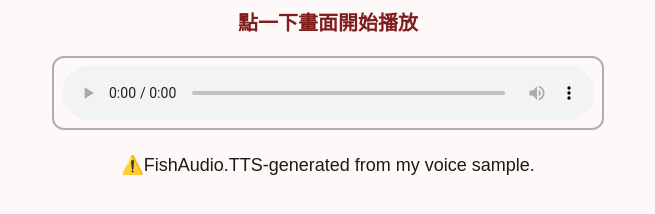
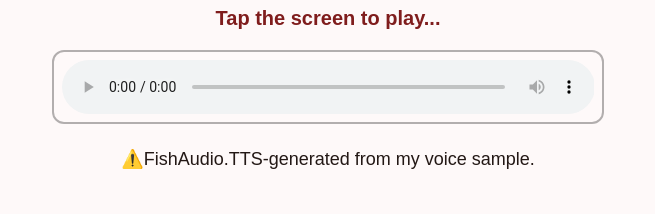
Before and after one commit to wangkejing2007/ntu-study-audio-NCKU, a plain HTML site: page NCKU-Conclusion.html in a window 1280 px wide. Shown: the part 582-796 px from the top of the page, without its empty margins (312-967 px from the left). Drawn offline with Linux system fonts and the light colour scheme.

Commit message:
Update NCKU-Conclusion.html

```diff
--- a/NCKU-Conclusion.html
+++ b/NCKU-Conclusion.html
@@ -35,7 +35,7 @@
     <span class="phase-text" style="font-weight:bold; display:block; margin-bottom:5px;">Conclusion：</span>
     <span class="sub-text" style="display:block; font-size:30px; margin-top:0; margin-bottom:5px;">NCKU Is More Than a Choice</span>
   </h1>
-  <p id="pulseText" class="pulse">點一下畫面開始播放</p>
+  <p id="pulseText" class="pulse">Tap the screen to play...</p>
   <audio id="player" controls style="width:45%; margin-top:20px; border:2px solid rgba(0,0,0,0.3); border-radius:12px; padding:8px;">
     <source src="NCKU-Conclusion.mp3" type="audio/mpeg">
     您的瀏覽器不支援音訊播放。
```
